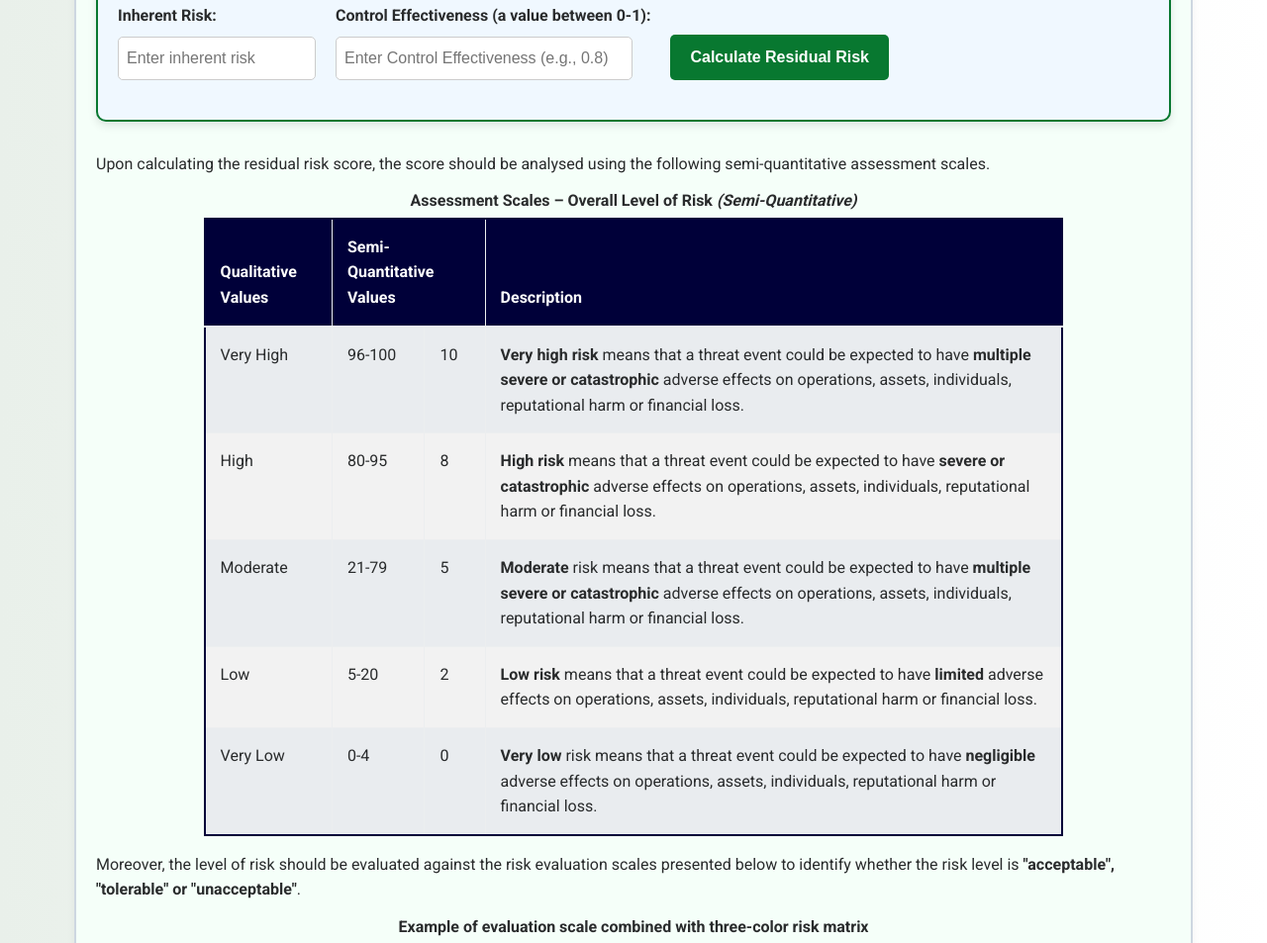
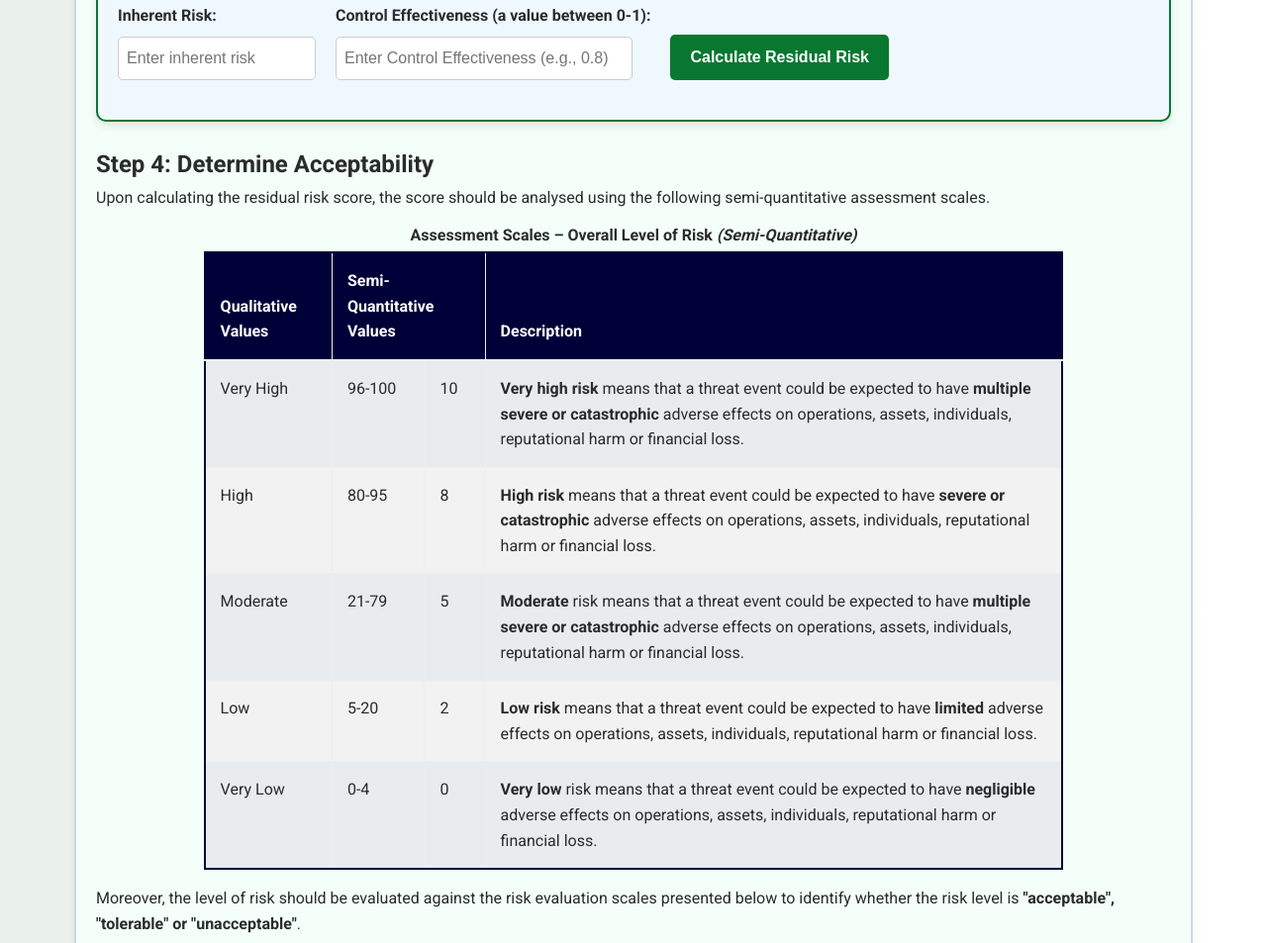
Before and after one commit to Buddhi06/DSRMF-for-MDS-AI-Model-Lifecycle, a plain HTML site: page residual.html in a window 1280 px wide. Shown: the part 1150-2103 px from the top of the page at 99% size. Drawn offline with Linux system fonts and the light colour scheme.

Commit message:
Update residual.html

```diff
--- a/residual.html
+++ b/residual.html
@@ -120,7 +120,7 @@
 
     <p id="result" style="margin-top: 20px; font-size: 1.2em; font-weight: bold;"></p>
 </section>
-
+<h4>Step 4: Determine Acceptability</h4>
 
     <p>
         Upon calculating the residual risk score, the score should be analysed using the following semi-quantitative assessment scales.
```
